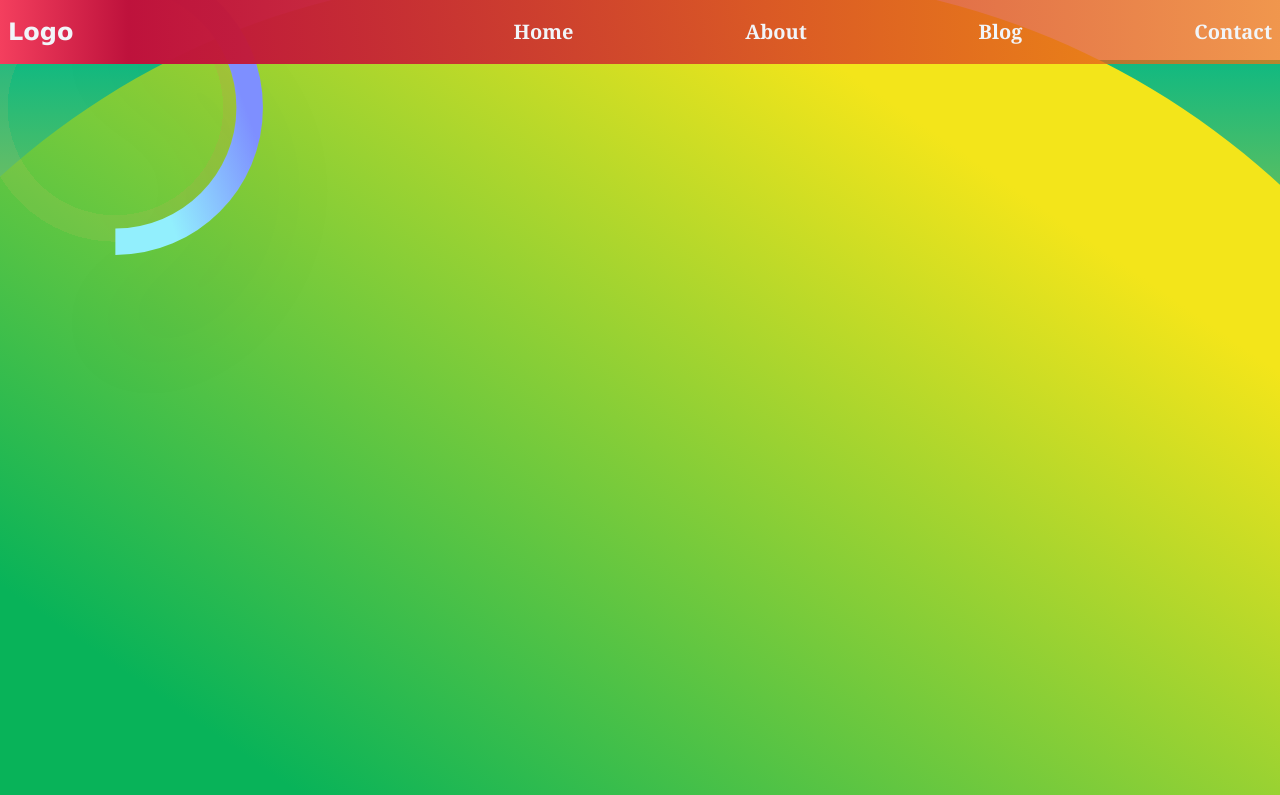
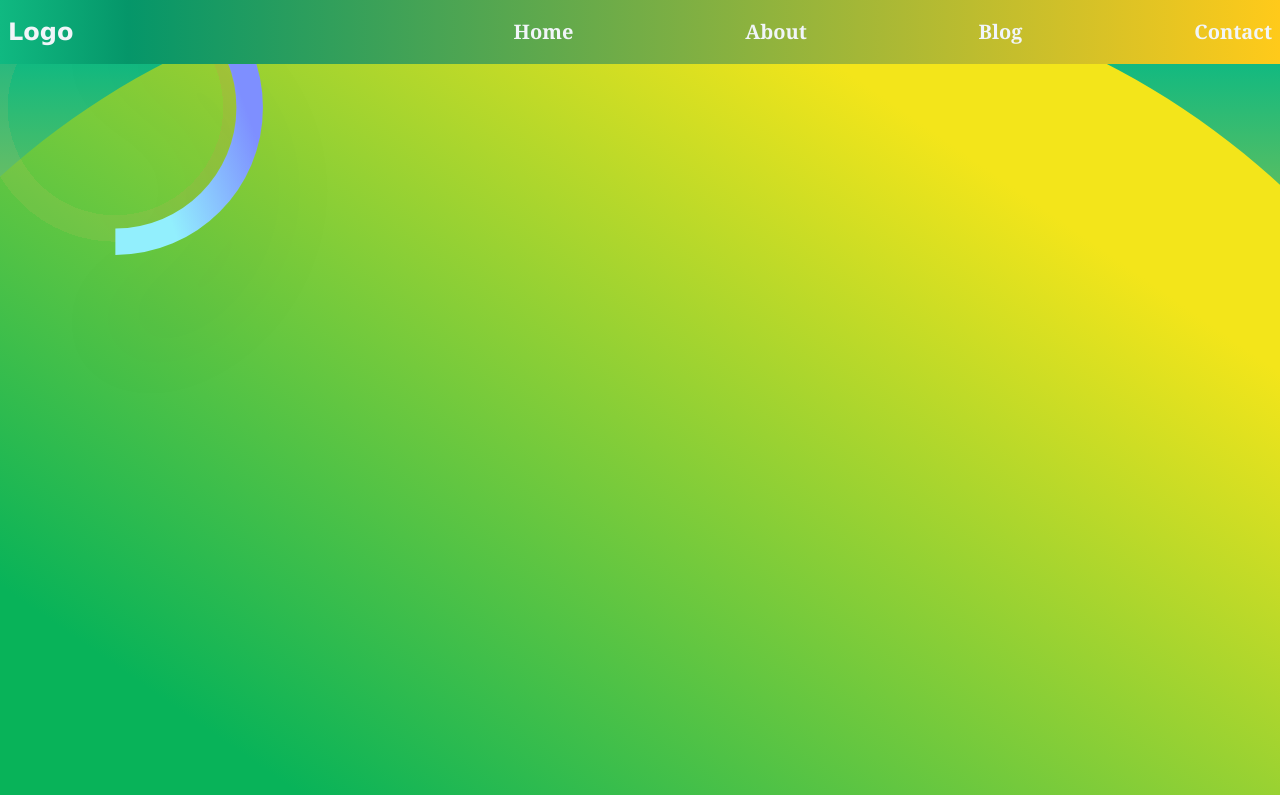
Before and after one commit to PlanetCrisisInfo/frontend, a Next.js app: page / in a window 1280 px wide. Shown: the top 795 px of the page. Built offline with nearby package versions, Linux system fonts and the light colour scheme.

Commit message:
what a brilliant way SSG 🥳

```diff
--- a/src/app/layout.tsx
+++ b/src/app/layout.tsx
@@ -1,10 +1,7 @@
 import type { Metadata } from "next"
 import "./globals.scss"
 
-import { headers } from "next/headers"
-
 import Navbar from "@/components/common/header/Navbar"
-import { extractPathname } from "@/utils/extractpathname"
 
 export const metadata: Metadata = {
   title: "Planet Crisis",
@@ -17,20 +14,12 @@ export default function RootLayout({
 }: {
   children: React.ReactNode
 }) {
-  const headersList = headers()
-  // read the custom x-url header
-  const header_url = headersList.get("x-url") || ""
-
-  const pathname = extractPathname(header_url)
-
-  console.log("pathname", pathname)
-  const theme: Theme = (pathname === "/" && "sad") || "sad"
   return (
     <html lang="en">
       <body>
         <div className="bg-slate-100">
           <div className="mx-auto max-w-[2160px]">
-            <Navbar theme={theme} />
+            <Navbar />
             {children}
           </div>
         </div>
--- /dev/null
+++ b/src/components/common/header/Navbar/Nav.tsx
@@ -0,0 +1,25 @@
+"use client"
+
+import useCurrentUrl from "@/hooks/useCurrentUrl"
+
+function Nav() {
+  const currentUrl = useCurrentUrl()
+  const isHome = currentUrl === "/"
+  const theme: Theme = isHome ? "happy" : "sad"
+
+  return (
+    <nav className={`font-semibold leading-6 relative ${theme} bg z-50`}>
+      <div className="min-h-[8vh]  container flex justify-between items-center text-xl relative z-40 ">
+        <h2 className="min-w-[20%] cursor-pointer">Logo</h2>
+        <ul className="flex justify-between min-w-[60%] cursor-pointer">
+          <li>Home</li>
+          <li>About</li>
+          <li>Blog</li>
+          <li className="">Contact</li>
+        </ul>
+      </div>
+    </nav>
+  )
+}
+
+export default Nav
--- a/src/components/common/header/Navbar/index.tsx
+++ b/src/components/common/header/Navbar/index.tsx
@@ -1,23 +1,13 @@
 import { FC } from "react"
 
-interface INavbarComponentProps {
-  theme: string
-}
-const Navbar: FC<INavbarComponentProps> = ({
-  theme,
-}: INavbarComponentProps) => {
+import Nav from "./Nav"
+
+interface INavbarComponentProps {}
+const Navbar: FC<INavbarComponentProps> = ({}: INavbarComponentProps) => {
   return (
-    <nav className={`font-semibold leading-6 relative z-50  ${theme} bg`}>
-      <div className="min-h-[8vh]  container flex justify-between items-center text-xl relative z-40 ">
-        <h2 className="min-w-[20%] cursor-pointer">Logo</h2>
-        <ul className="flex justify-between min-w-[60%] cursor-pointer">
-          <li>Home</li>
-          <li>About</li>
-          <li>Blog</li>
-          <li className="">Contact</li>
-        </ul>
-      </div>
-    </nav>
+    <>
+      <Nav />
+    </>
   )
 }
 
--- /dev/null
+++ b/src/hooks/useCurrentUrl.tsx
@@ -0,0 +1,15 @@
+"use client"
+import { usePathname } from "next/navigation"
+import { useEffect, useState } from "react"
+
+const useCurrentUrl = () => {
+  const pathname = usePathname()
+  const [currentUrl, setCurrentUrl] = useState(pathname)
+  useEffect(() => {
+    setCurrentUrl(pathname)
+  }, [pathname])
+
+  return currentUrl
+}
+
+export default useCurrentUrl
```
